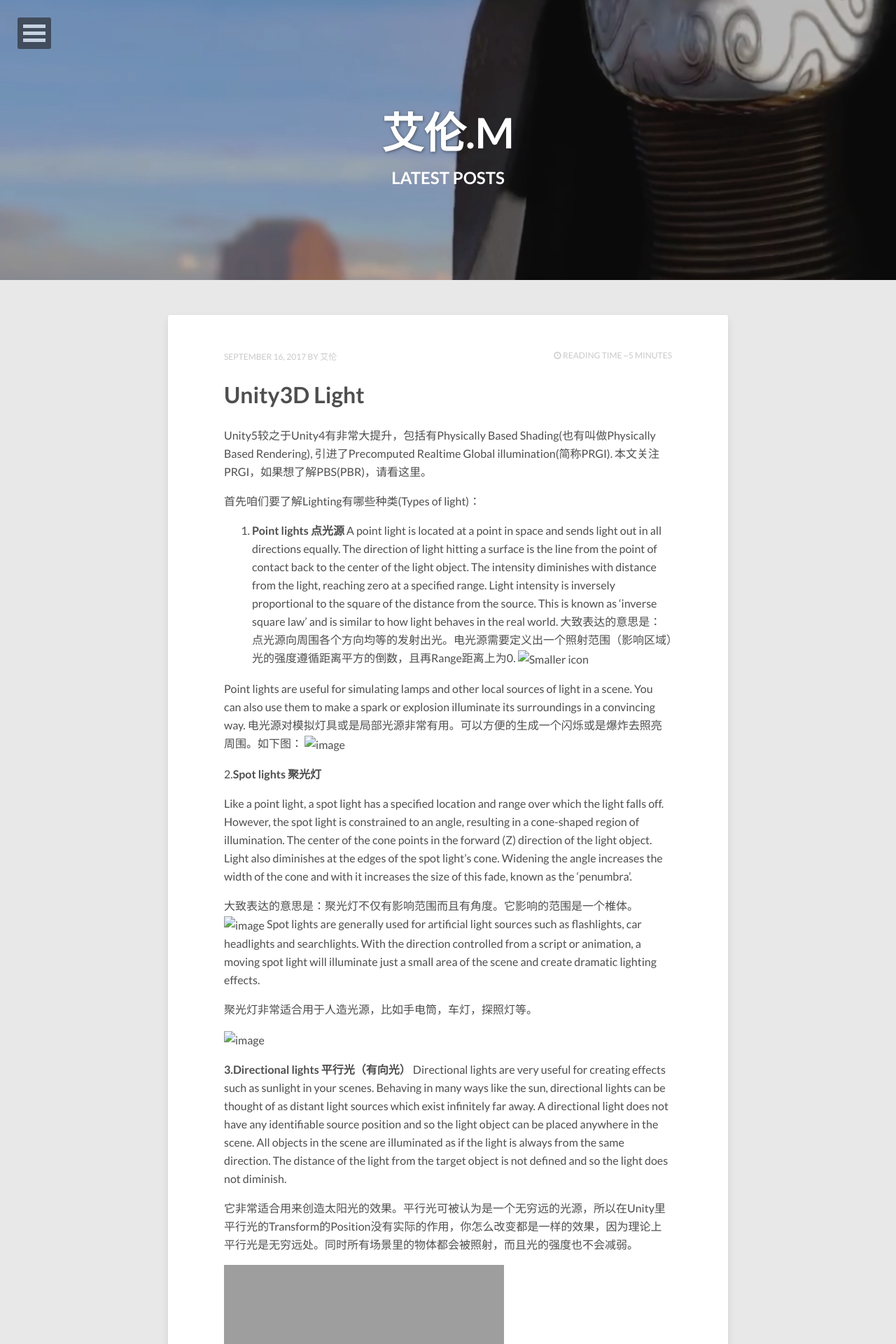
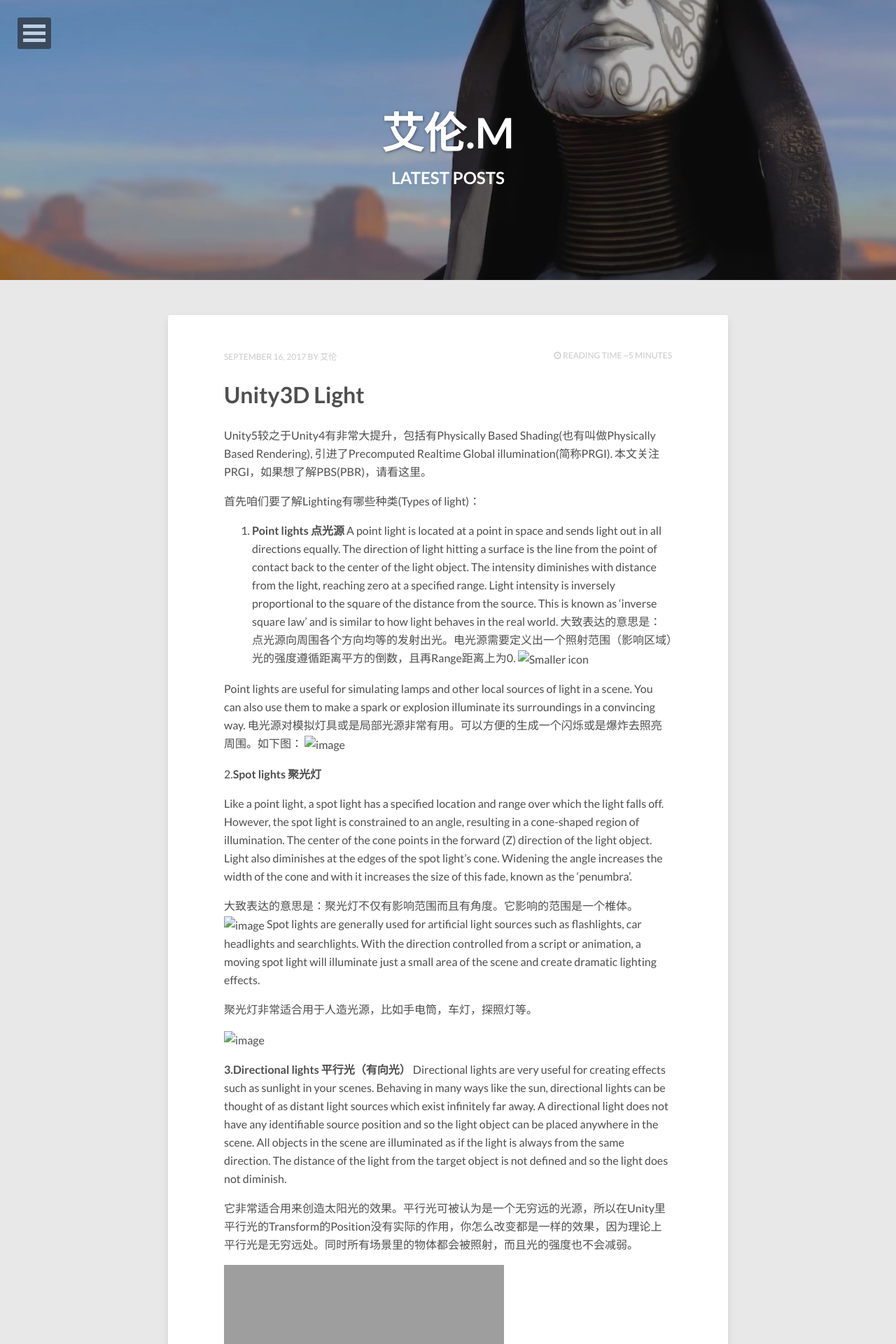
Before and after one commit to AllenSky/AllenSky.github.io, a Jekyll site: the page built from index.html, in a window 1280 px wide. Shown: the top 1920 px of the page at 70% size. Built offline with Jekyll 4.4.1, drawn with Linux system fonts in a browser that asks for light colours; nearby versions of some CDN libraries; the list of posts is cut into pages by our own code; comment, search, counter and statistics services are not loaded.

Commit message:
Modify background image

```diff
--- a/index.html
+++ b/index.html
@@ -5,7 +5,7 @@ description: "Describe this nonsense."
 tags: [Jekyll, theme, themes, responsive, blog, modern]
 comments: false
 image:
-  feature: unity5.png
+  feature: unity5.jpeg
 ---
 
 {% for post in paginator.posts %}
```
Also changed, not shown: images/unity5.jpeg (added), images/unity5.png (deleted).
